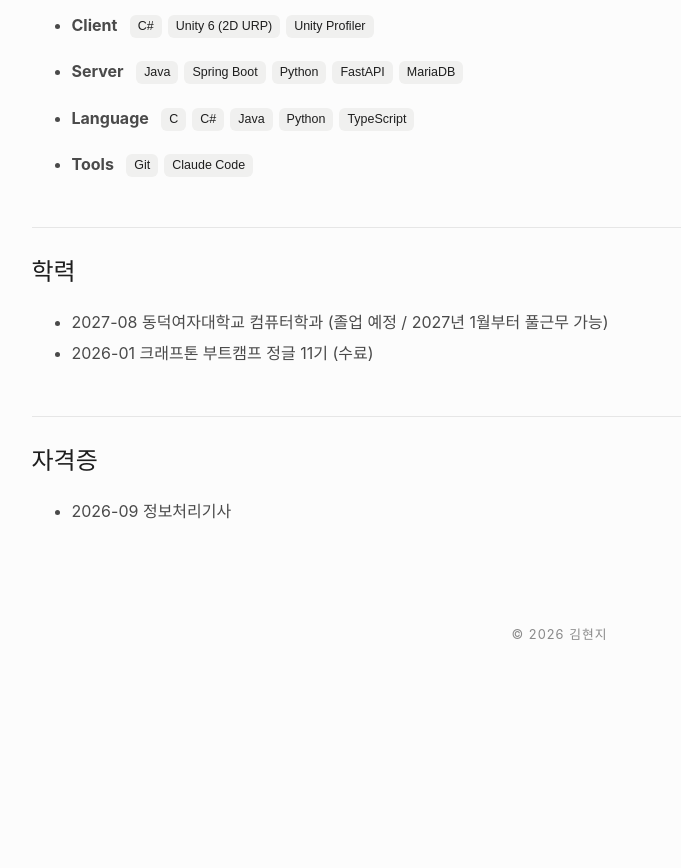
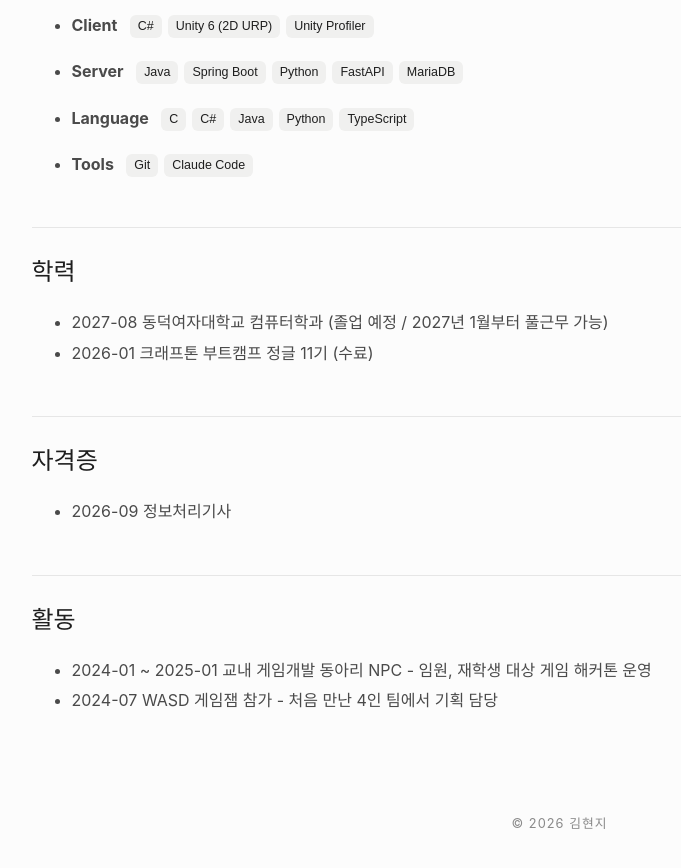
Before and after one commit to HelloNobb/HelloNobb.github.io, a Jekyll site: the page built from resume.md, in a window 1280 px wide and 900 px high, scrolled down 2202 px. Shown: the top 868 px of the window, without its empty margins (73-754 px from the left). Built offline with Jekyll 4.4.1, drawn with Linux system fonts in a browser that asks for light colours; some web fonts are replaced; before the commit the page ends 2913 px from its top, so only the background shows below that.

Commit message:
Resume: add activities section

```diff
--- a/resume.md
+++ b/resume.md
@@ -104,3 +104,8 @@ permalink: /resume/
 ## 자격증
 
 - 2026-09 정보처리기사
+
+## 활동
+
+- 2024-01 ~ 2025-01 교내 게임개발 동아리 NPC - 임원, 재학생 대상 게임 해커톤 운영
+- 2024-07 WASD 게임잼 참가 - 처음 만난 4인 팀에서 기획 담당
```
Also changed, not shown: 1 other file.
